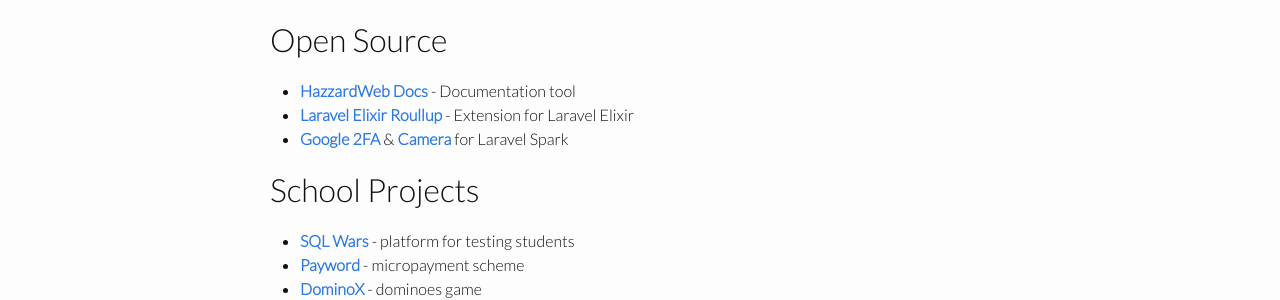
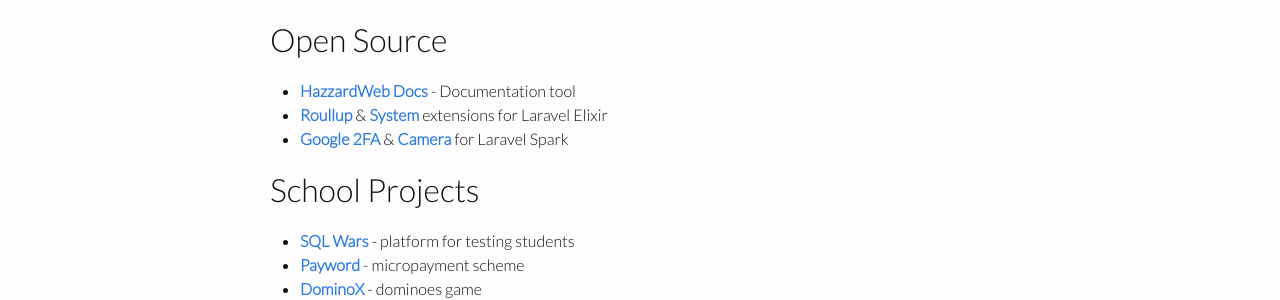
Before and after one commit to cretueusebiu/cretueusebiu, a Jekyll site: the page built from work.md, in a window 1280 px wide. Shown: the part 481-781 px from the top of the page. Built offline with Jekyll 4.4.1, drawn with Linux system fonts in a browser that asks for light colours.

Commit message:
Update work.md

```diff
--- a/work.md
+++ b/work.md
@@ -17,7 +17,7 @@
 
 ## Open Source
 - [__HazzardWeb Docs__](https://github.com/hazzardweb/docs.hazzardweb.com) - Documentation tool
-- [__Laravel Elixir Roullup__](https://www.npmjs.com/package/laravel-elixir-rollup) - Extension for Laravel Elixir
+- [__Roullup__](https://www.npmjs.com/package/laravel-elixir-rollup) & [__System__](https://www.npmjs.com/package/laravel-elixir-system) extensions for Laravel Elixir
 - [__Google 2FA__](https://github.com/cretueusebiu/laravel-spark-google2fa) & [__Camera__](https://github.com/cretueusebiu/laravel-spark-camera) for Laravel Spark
 
 ## School Projects
```
